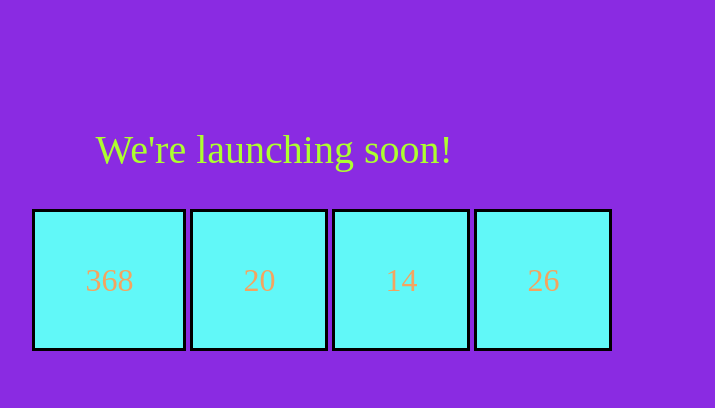
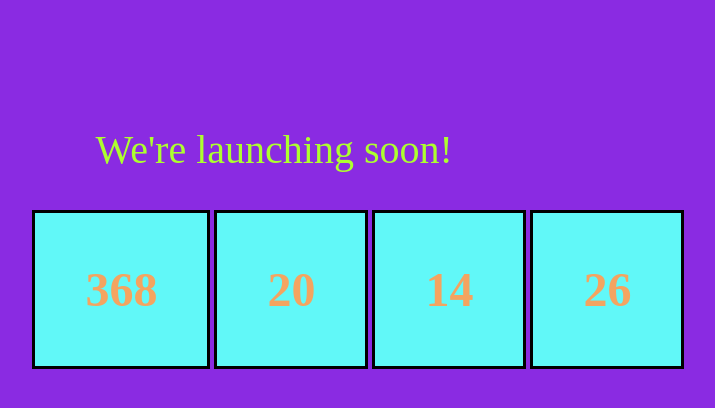
Before and after one commit to AbhayMaheshwari123/Countdown-Timer, a plain HTML site: page index.html in a window 1280 px wide. Shown: the whole page, without its empty margins (418-1133 px from the left). Drawn offline with Linux system fonts and the light colour scheme.

Commit message:
Update style.css

```diff
--- a/style.css
+++ b/style.css
@@ -12,9 +12,10 @@
 
     border: 3px solid black;
     padding: 50px;
-    font-size: xx-large;
+    font-size: 3rem;
     background: rgb(97, 248, 248);
     color: sandybrown;
+    font-weight: bolder;
 }
 body{
     background: blueviolet;
```
